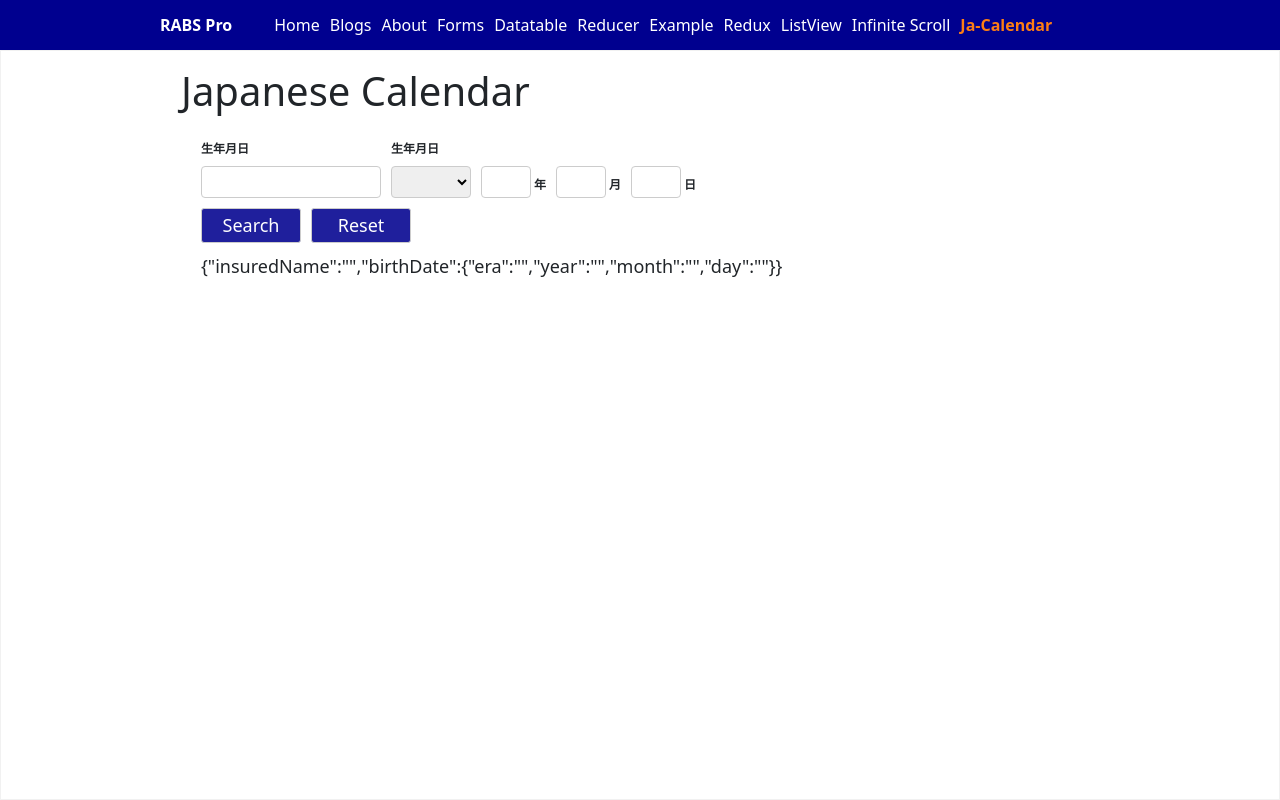
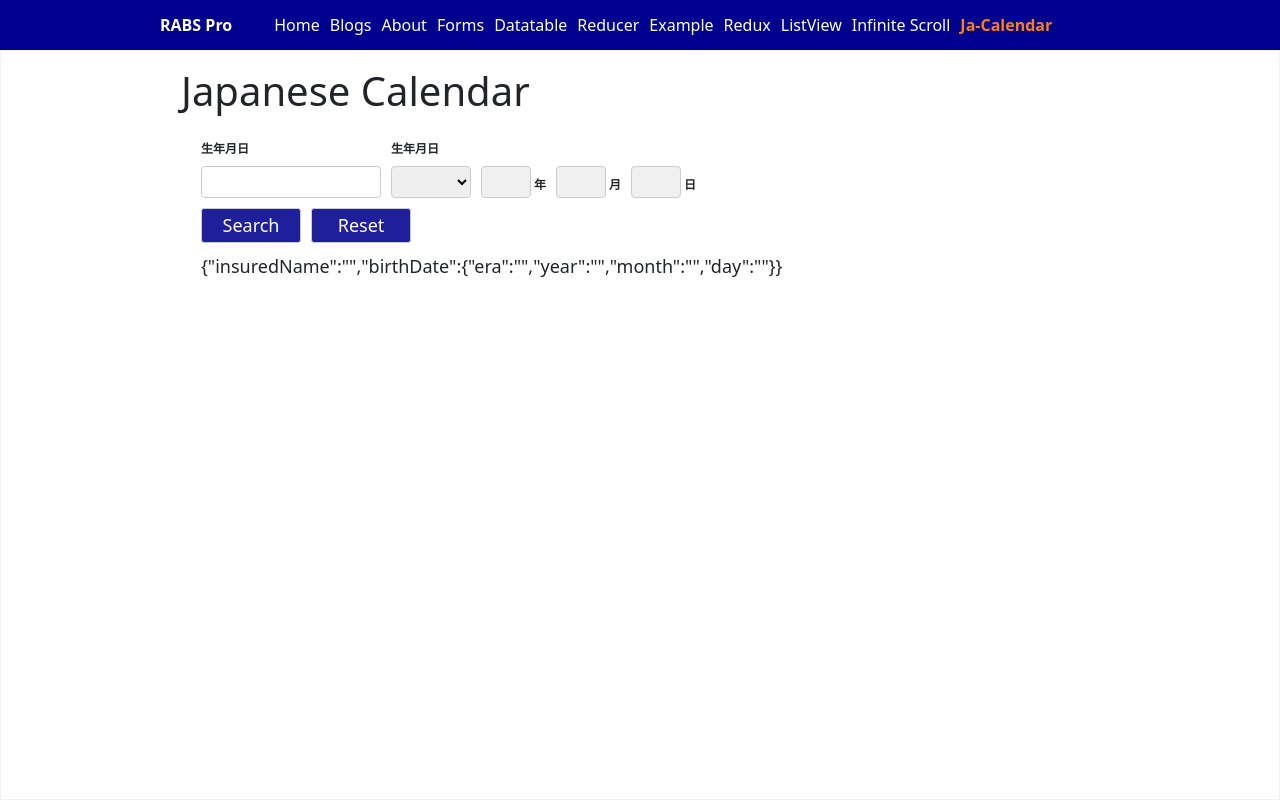
Before and after one commit to sachinavinaw/react-apps, a React (Create React App) app: page /ja-calendar in a window 1280 px wide. Built offline with nearby package versions, Linux system fonts and the light colour scheme.

Commit message:
fix: changed date validation

```diff
--- a/src/common/DatePicker/CustomDatePicker.tsx
+++ b/src/common/DatePicker/CustomDatePicker.tsx
@@ -2,7 +2,6 @@ import { Era, eraOptions } from '../../example/JapaneseCalendar/constants/Calend
 import DatePicker from './components/DatePicker';
 import styled from 'styled-components';
 import { Color } from '../../example/JapaneseCalendar/constants/Colors';
-import setCalendarByEra from './helper/setCalendarByEra';
 import { useState } from 'react';
 import EraDetails from './types';
 import getEraDetails from './helper/getEraDetails';
@@ -17,13 +16,12 @@ function CustomDatePicker() {
   const [data, setData] = useState<EraDetails[]>();
 
   const handleCalendarClick = (era: Era) => {
-    // const calendar = setCalendarByEra(era);
-    // console.log(calendar);
     const eraDetails = getEraDetails(era);
     console.log(eraDetails);
     setData(eraDetails);
   };
 
+  console.log('CustomDatePicker');
   return (
     <JapaneseDate>
       <Select onChange={(e) => handleCalendarClick(e.target.value as Era)}>
--- a/src/common/DatePicker/components/DatePicker.tsx
+++ b/src/common/DatePicker/components/DatePicker.tsx
@@ -1,6 +1,7 @@
 import React, { ChangeEventHandler, useState } from 'react';
 import styled from 'styled-components';
 import { Color } from '../../../example/JapaneseCalendar/constants/Colors';
+import { Reign } from '../types';
 
 type DatePickerProps<T> = {
   name: string;
@@ -15,6 +16,8 @@ function DatePicker<T>({ name, id, label, maxLength, data }: DatePickerProps<T>)
   const handleChange = (val: string) => {
     console.log(val);
   };
+
+  console.log('data', data);
 
   return (
     <div key={id}>
--- a/src/common/DatePicker/helper/getEraDetails.ts
+++ b/src/common/DatePicker/helper/getEraDetails.ts
@@ -8,7 +8,7 @@ const JaCalendar: EraDetails[] = [
     endDate: '1989/07/01',
     reign: {
       min: 1,
-      max: 64,
+      max: 63,
     },
   },
   {
--- a/src/common/DatePicker/types.ts
+++ b/src/common/DatePicker/types.ts
@@ -1,6 +1,6 @@
 import { Era } from '../../example/JapaneseCalendar/constants/Calendar';
 
-type Reign = {
+export type Reign = {
   min: number;
   max?: number;
 };
--- a/src/example/JapaneseCalendar/JapaneseDateCalendar.tsx
+++ b/src/example/JapaneseCalendar/JapaneseDateCalendar.tsx
@@ -1,9 +1,11 @@
-import { Controller, UseFormReturn } from 'react-hook-form';
+import { UseFormReturn } from 'react-hook-form';
 import styled from 'styled-components';
-import { eraOptions } from './constants/Calendar';
+import { Era, eraOptions } from './constants/Calendar';
 import HelpButton from './components/HelpButton';
 import REGEX from './constants/Regex';
-import { DropDown, ErrorMessage, FormLabel, TextInput } from './components/Styles';
+import { DropDown, ErrorMessage, FormLabel } from './components/Styles';
+import { useState } from 'react';
+import DateFieldInput from './components/DateFieldInput';
 
 type JapaneseDateCalendarProps = {
   id: string;
@@ -15,13 +17,10 @@ type JapaneseDateCalendarProps = {
   onHelpClick?: () => void;
 };
 
-const validationRule: RegExp = REGEX.NOT_NUMBERS;
-const maxLength = 2;
-
 const calendarElements = [
-  { name: 'birthDate.year', id: 'year', label: '年', width: '50px', maxLength: 2 },
-  { name: 'birthDate.month', id: 'month', label: '月', width: '50px', maxLength: 2 },
-  { name: 'birthDate.day', id: 'day', label: '日', width: '50px', maxLength: 2 },
+  { name: 'birthDate.year', id: 'year', label: '年', width: '50px', maxLength: 2, validationRule: REGEX.NOT_NUMBERS },
+  { name: 'birthDate.month', id: 'month', label: '月', width: '50px', maxLength: 2, validationRule: REGEX.NOT_NUMBERS },
+  { name: 'birthDate.day', id: 'day', label: '日', width: '50px', maxLength: 2, validationRule: REGEX.NOT_NUMBERS },
 ];
 
 export default function JapaneseDateCalendar({
@@ -35,30 +34,15 @@ export default function JapaneseDateCalendar({
 }: Readonly<JapaneseDateCalendarProps>) {
   const {
     control,
+    register,
     setValue,
-    register,
+    clearErrors,
     formState: { errors },
   } = form;
 
-  // Extract error message and ref for birthDate field
+  const [showDefault, setShowDefault] = useState(true);
+
   const errorObject: any = errors;
-
-  function handleChange(value: string): string {
-    const newValue = validationRule ? value.replace(validationRule, '') : value;
-    return newValue.slice(0, maxLength);
-  }
-
-  const handleEraChange = (value: string): string => {
-    if (value === '') {
-      setValue('birthDate', {
-        era: value,
-        year: '',
-        month: '',
-        day: '',
-      });
-    }
-    return value;
-  };
 
   const showErrorMessage = (): string => {
     const birthDateErrors = errorObject?.birthDate;
@@ -71,6 +55,17 @@ export default function JapaneseDateCalendar({
 
     return '';
   };
+
+  const handleEraChange = (era: Era) => {
+    ['year', 'month', 'day'].forEach((field) => {
+      const fieldName = `birthDate.${field}`;
+      setValue(fieldName, '');
+      clearErrors(fieldName);
+    });
+
+    setShowDefault(!era);
+  };
+
   return (
     <Calendar>
       <LabelContainer>
@@ -78,11 +73,11 @@ export default function JapaneseDateCalendar({
         {showHelp && <HelpButton onClick={onHelpClick} />}
       </LabelContainer>
 
-      <div id='calendar' className={isDisabled ? 'disabled' : ''}>
+      <div id='calendar'>
         <DropDown
           id={id}
           {...register('birthDate.era', {
-            onChange: (e) => handleEraChange(e.target.value),
+            onChange: (e) => handleEraChange(e.target.value as Era),
           })}
         >
           {eraOptions.map((option) => (
@@ -94,31 +89,21 @@ export default function JapaneseDateCalendar({
 
         <div>
           {calendarElements.map((element) => {
-            const hasError = (errorObject?.birthDate && errorObject?.birthDate[element.id]) || false;
+            const hasError = (errorObject?.birthDate && errorObject?.birthDate[element.id]) ?? false;
+            const { name, label, maxLength, validationRule } = element;
             return (
-              <div key={element.name}>
-                <Controller
-                  name={element.name}
-                  control={control}
-                  defaultValue=''
-                  render={({ field: { value, onChange } }) => (
-                    <TextInput
-                      id={element.id}
-                      type='text'
-                      maxLength={element.maxLength}
-                      width={element.width}
-                      disabled={isDisabled}
-                      value={value}
-                      onChange={(e) => onChange(handleChange(e.target.value))}
-                      error={hasError}
-                    />
-                  )}
-                />
-
-                <FormLabel htmlFor='year'>{element.label}</FormLabel>
-              </div>
+              <DateFieldInput
+                control={control}
+                id={name}
+                label={label}
+                maxLength={maxLength}
+                validationRule={validationRule}
+                hasError={hasError}
+                isDisabled={showDefault}
+              />
             );
           })}
+
           <div style={{ display: 'block', marginLeft: '90px' }}>
             <ErrorMessage>{showErrorMessage()}</ErrorMessage>
           </div>
--- /dev/null
+++ b/src/example/JapaneseCalendar/components/DateFieldInput.tsx
@@ -0,0 +1,56 @@
+import { Control, Controller } from 'react-hook-form';
+import { FormLabel, TextInput } from './Styles';
+
+type DateFieldInputProps = {
+  id: string;
+  label: string;
+  width?: string;
+  isDisabled?: boolean;
+  control: Control;
+  maxLength: number;
+  validationRule: RegExp;
+  hasError: boolean;
+};
+
+const DateFieldInput = ({
+  id,
+  label,
+
+  isDisabled,
+  control,
+  maxLength,
+  validationRule,
+  hasError,
+  width = '50px',
+}: DateFieldInputProps) => {
+  const handleChange = (value: string): string => {
+    const newValue = validationRule ? value.replace(validationRule, '') : value;
+    return newValue.slice(0, maxLength);
+  };
+
+  // console.log(form.formState.errors[id]);
+  return (
+    <div key={id}>
+      <Controller
+        name={id}
+        control={control}
+        defaultValue=''
+        render={({ field: { value, onChange } }) => (
+          <TextInput
+            id={id}
+            type='text'
+            maxLength={maxLength}
+            width={width}
+            value={value}
+            onChange={(e) => onChange(handleChange(e.target.value))}
+            error={hasError}
+            disabled={isDisabled}
+          />
+        )}
+      />
+      <FormLabel htmlFor={id}>{label}</FormLabel>
+    </div>
+  );
+};
+
+export default DateFieldInput;
--- a/src/example/JapaneseCalendar/components/Styles.ts
+++ b/src/example/JapaneseCalendar/components/Styles.ts
@@ -46,6 +46,14 @@ export const TextInput = styled.input<{ width?: string; error?: boolean; disable
         border: ${`solid 1px ${Color.Red}`};
       }
     `}
+  ${({ disabled }) =>
+    disabled &&
+    css`
+    &:disabled{
+      background-color: #f0f0f0;
+      color: #999;
+      cursor: not-allowed;
+    `}
 `;
 export const ErrorMessage = styled.span`
   color: ${Color.Red};
--- a/src/example/JapaneseCalendar/constants/Calendar.ts
+++ b/src/example/JapaneseCalendar/constants/Calendar.ts
@@ -13,3 +13,12 @@ export const eraOptions = [
   { label: '平成', value: Era.Heisei, key: '2' },
   { label: '令和', value: Era.Reiwa, key: '3' },
 ];
+
+export type CalendarEntry = {
+  startDate: string;
+  endDate: string;
+  reign: {
+    min: number;
+    max: number;
+  };
+};
--- a/src/example/JapaneseCalendar/constants/Regex.ts
+++ b/src/example/JapaneseCalendar/constants/Regex.ts
@@ -12,8 +12,6 @@ const REGEX = {
   NUMBERS_OR_EMPTY: /^\d*$/g,
   VALID_MONTH_OR_EMPTY: /^(?!0$)([1-9]|1[0-2])?$/,
   VALID_DAY_OR_EMPTY: /^(?:(?:[1-9]|[1-2][\d]|3[0-1])|\d)?$/,
-  //  VALID_MONTH_OR_EMPTY: /^(0?[1-9]|[1-2][0-2])?$/,
-  // VALID_DAY_OR_EMPTY: /^(0?[1-9]|[1-2][0-9]|3[0-1])$/,
 };
 
 export default REGEX;
--- a/src/example/JapaneseCalendar/constants/japaneseDateSchema.ts
+++ b/src/example/JapaneseCalendar/constants/japaneseDateSchema.ts
@@ -1,6 +1,42 @@
 import { z } from 'zod';
 import REGEX from './Regex';
 import { fieldNotNumbers, maximumDigit, requiredField } from './messages';
+import { CalendarEntry, Era } from './Calendar';
+
+const JaCalendar: Record<Era, CalendarEntry> = {
+  [Era.Showa]: {
+    startDate: '1926/12/25',
+    endDate: '1989/07/01',
+    reign: {
+      min: 1,
+      max: 63,
+    },
+  },
+  [Era.Heisei]: {
+    startDate: '1989/01/08',
+    endDate: '2019/04/30',
+    reign: {
+      min: 1,
+      max: 31,
+    },
+  },
+  [Era.Reiwa]: {
+    startDate: '2019/05/01',
+    endDate: '',
+    reign: {
+      min: 1,
+      max: 0,
+    },
+  },
+  [Era.Default]: {
+    startDate: '',
+    endDate: '',
+    reign: {
+      min: 0,
+      max: 0,
+    },
+  },
+};
 
 const japaneseDateSchema = z
   .object({
@@ -22,27 +58,66 @@ const japaneseDateSchema = z
       .optional(),
   })
   .superRefine((arg, ctx) => {
+    console.log('In superRefine()');
     const { era, year, month, day } = arg;
-    if (era !== '') {
-      if (year === '') {
+
+    // Reset year, month, and day if era is blank
+    if (era === '') {
+      return true;
+    }
+
+    // Validate year, month, and day if era is not blank
+
+    const isEmpty = year && month && day;
+
+    if (!isEmpty) {
       ctx.addIssue({
         code: z.ZodIssueCode.custom,
-          message: requiredField('年'),
+        message: requiredField('年/月/日'),
         path: ['year'],
       });
-      } else if (month === '') {
+
+      ctx.addIssue({
+        code: z.ZodIssueCode.custom,
+        message: requiredField('年/月/日'),
+        path: ['month'],
+      });
+
+      return ctx.addIssue({
+        code: z.ZodIssueCode.custom,
+        message: requiredField('年/月/日'),
+        path: ['day'],
+      });
+    }
+
+    if (year && isInvalidYear(era as Era, Number(year))) {
+      return ctx.addIssue({
+        code: z.ZodIssueCode.custom,
+        message: 'Invalid year range in year field', //requiredField('年'),
+        path: ['year'],
+      });
+    }
+
+    if (month === '') {
       return ctx.addIssue({
         code: z.ZodIssueCode.custom,
         message: requiredField('月'),
         path: ['month'],
       });
-      } else if (day === '') {
+    }
+
+    if (day === '') {
       return ctx.addIssue({
         code: z.ZodIssueCode.custom,
         message: requiredField('日'),
         path: ['day'],
       });
     }
-    }
   });
+
+const isInvalidYear = (era: Era, year: number): boolean => {
+  const { min, max } = JaCalendar[era].reign;
+  return year < min || year > max;
+};
+
 export default japaneseDateSchema;
```
Lines whose indentation alone changed are shown as unchanged.
